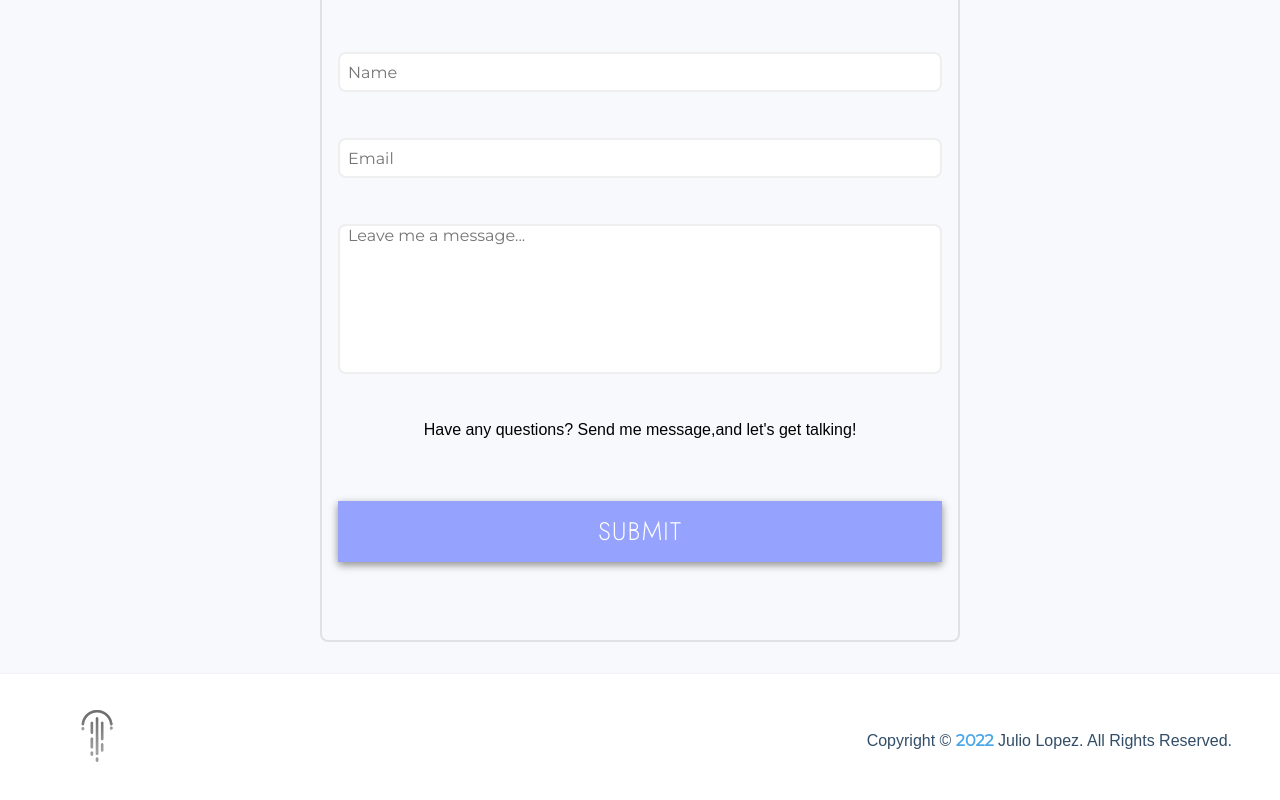
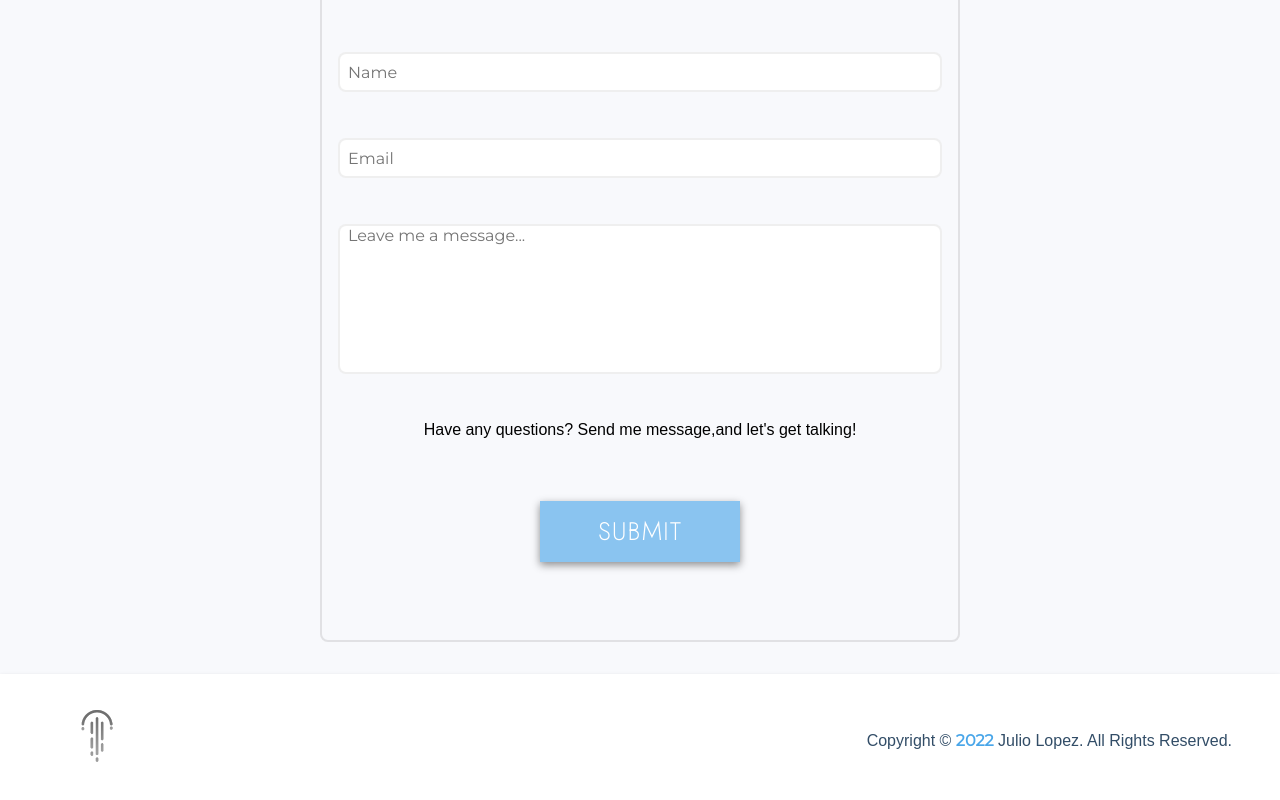
Before and after one commit to JulioCLop/my-website, a React (Create React App) app: page /contact in a window 1280 px wide. Shown: the part 823-1623 px from the top of the page. Built offline with nearby package versions, Linux system fonts and the light colour scheme.

Commit message:
made changes to contact submit btn

```diff
--- a/src/pages/ContactPage/ContactPage.module.css
+++ b/src/pages/ContactPage/ContactPage.module.css
@@ -109,6 +109,25 @@ div .message-input textarea{
 
 .contact-btn-container{
     display: flex;
+    width: 100%;
+    align-items: center;
+    justify-content: center;
+}
+.contact-btn-container button{
+    text-decoration: none;
+    font-size: 1.5rem;
+    font-family: var(--button-font);
+    letter-spacing: 2px;
+    text-transform: uppercase;
+    font-weight: bold;
+    color: rgb(255,255,255);
+    background-color: rgb(73, 166, 233);
+    box-shadow: var(--button-box-show);
+    padding: 0.8rem 0;
+    cursor: pointer;
+    width: 200px;
+    border: none;
+    margin-bottom: 62px;
 }
 div .message-input-2{
     width: 100%;
@@ -132,22 +151,6 @@ div .message-input-2 ul{
 padding-top: 2rem;
 }
 
- .button{
-    text-decoration: none;
-    font-size: 1.5rem;
-    font-family: var(--button-font);
-    letter-spacing: 2px;
-    text-transform: uppercase;
-    font-weight: bold;
-    color: rgb(255,255,255);
-    background-color: #2f4bff;
-    box-shadow: var(--button-box-show);
-    padding: 0.8rem 0;
-    cursor: pointer;
-    width: 100%;
-    border: none;
-    margin-bottom: 62px;
-    }
     .inactive-cursor:hover {
       cursor:none;
     }
@@ -188,7 +191,7 @@ padding-top: 2rem;
 }
 .button:disabled,
 .button:disabled:active{
-background-color: #2f4bff7d;
+background-color: rgba(73, 166, 233, 0.623);
 color: #fff;
 cursor: not-allowed;
 }
```
